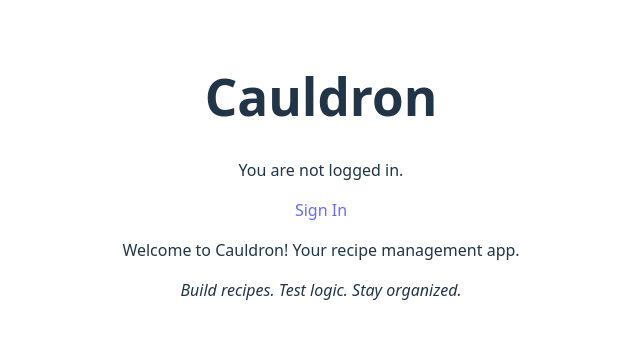
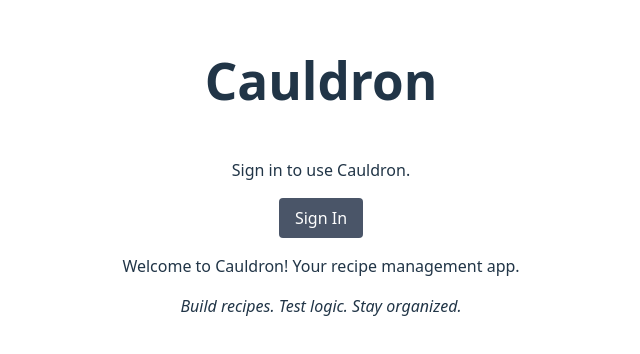
Before and after one commit to CodeWithJazmine/cauldron, a React (Vite) app: page / in a window 1280 px wide. Shown: the part 224-578 px from the top of the page, without its empty margins (319-959 px from the left). Built offline with nearby package versions, Linux system fonts and the light colour scheme; no server answers.

Commit message:
feat: enhance UI by adding inline styles for AuthStatus and Navigation components; update loading message in RequireAuth

```diff
--- a/src/App.tsx
+++ b/src/App.tsx
@@ -8,7 +8,15 @@ export default function App() {
     <div>
       {/* Shared content between all pages */}
       <h1>Cauldron</h1>
-      <div>
+
+      {/*TODO: Move styling to .css!*/}
+
+      <div style={{
+        display: 'flex',
+        flexDirection: 'column',
+        alignItems: 'center',
+        margin: '1rem 0'
+      }}>
         <AuthStatus />
         <Navigation />
       </div>
--- a/src/components/AuthStatus.tsx
+++ b/src/components/AuthStatus.tsx
@@ -6,11 +6,22 @@ export default function AuthStatus() {
     const { user, logout } = useAuth();
     const navigate = useNavigate();
 
+    {/*TODO: Move styling to .css!*/ }
+
+    const buttonStyle = {
+        display: 'inline-block',
+        padding: '0.5rem 1rem',
+        backgroundColor: '#4a5568',
+        color: 'white',
+        textDecoration: 'none',
+        borderRadius: '4px'
+    }
+
     if (!user) {
         // TODO: Create not logged in component?
         return (
             <div>
-                <p>You are not logged in.</p>
+                <p>Sign in to use Cauldron.</p>
             </div>
         )
     }
@@ -20,12 +31,19 @@ export default function AuthStatus() {
         navigate("/");
     }
 
+
     return (
-        <p>
-            Welcome {user.email}!{" "}
-            <button onClick={handleLogout}>
+        //  TODO: Move styling to .css!
+        <div style={{
+            display: 'flex',
+            flexDirection: 'column',
+            alignItems: 'center',
+            margin: '1rem 0'
+        }}>
+            <p>Welcome {user.email?.split('@')[0]}!{" "}</p>
+            <button style={buttonStyle} onClick={handleLogout}>
                 Sign out
             </button>
-        </p>
+        </div >
     )
 }
--- a/src/components/Navigation.tsx
+++ b/src/components/Navigation.tsx
@@ -4,15 +4,25 @@ import { Link } from "react-router-dom";
 export default function Navigation() {
     const { user } = useAuth();
 
+    {/*TODO: Move styling to .css!*/ }
+    const buttonStyle = {
+        display: 'inline-block',
+        padding: '0.5rem 1rem',
+        backgroundColor: '#4a5568',
+        color: 'white',
+        textDecoration: 'none',
+        borderRadius: '4px'
+    }
+
     return (
         <div>
             {!user ? (
                 <nav>
-                    <Link to="/auth">Sign In</Link>
+                    <Link to="/auth" style={buttonStyle}>Sign In</Link>
                 </nav>
             ) : null}
             {user ? (
-                <nav>
+                <nav style={{ display: 'flex', gap: '1rem' }}>
                     <Link to="/">Home</Link> | <Link to="/recipes">Recipes</Link>
                 </nav>
             ) : null}
--- a/src/components/RequireAuth.tsx
+++ b/src/components/RequireAuth.tsx
@@ -6,9 +6,10 @@ export function RequireAuth({ children }: { children: React.ReactNode }) {
     const location = useLocation();
 
     if (loading) {
-        // TODO: create a loading component
+        // TODO: create a loading component (eg. spinner, app branding, better styling, something that can be used across the app)
         return <div><p>Loading...</p></div>
     }
+
     if (!user) {
         return <Navigate to="/auth" state={{ from: location }} replace />
     }
```
